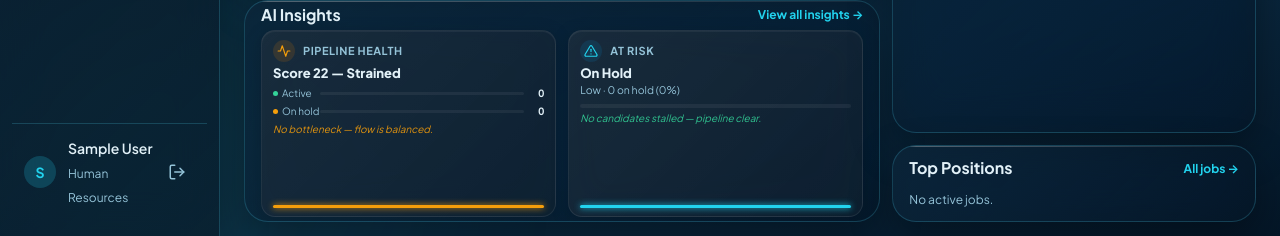
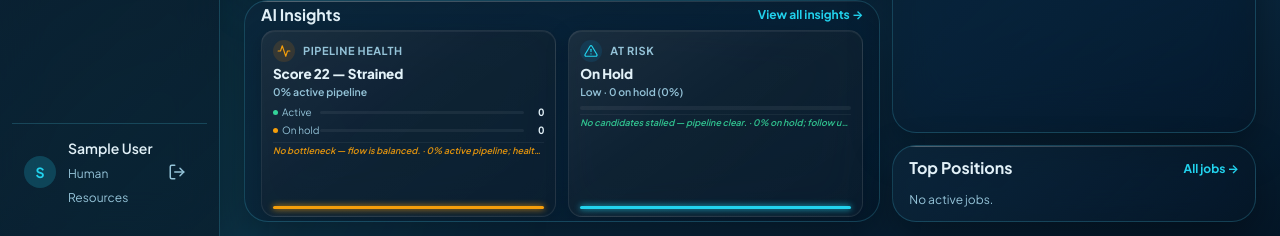
Before and after one commit to Ctum0/Altrium-Hiring-Tracker, a Django app: page /hr-dashboard/ in a window 1280 px wide. Shown: the part 660-896 px from the top of the page. Run offline with Django 5.2, Linux system fonts and the light colour scheme; the visitor is signed in with stand-in values (Sample User, id 1); data that the repository does not hold is empty; some web fonts are replaced.

Commit message:
Refine AI Insights: intelligence hierarchy + glass premium + Recent Activity context
- AI Insights backend: split each card into actionable line + reasoning
  line (ai_reason/bottleneck_reason/risk_reason); clarify wording to
  signal "what to do next" rather than raw counts
- Template: rework Top Role/Best Fit/Health/Risk card internals to
  4-layer intelligence hierarchy (value, support metric, mini
  visualization, action+reason) capped at 163px; shorten gap/padding
  to keep fold within single-screen viewport
- Glass: deepen to 145deg gradient + 20px blur + layered inset shadows
  with aligned light-mode variant (white translucence)
- Recent Activity: add action verbs (Applied/Interviewing/Hired/etc),
  assignee line, and status-tinted timeline dots; hover highlight
- Keep entire dashboard grid, card heights, and viewport behavior intact;
  validated 1440x900 and 1280x800 at 73/73 tests passing

```diff
--- a/accounts/templates/accounts/hr_dashboard.html
+++ b/accounts/templates/accounts/hr_dashboard.html
@@ -210,7 +210,7 @@
           {% if insight.id == 'top_role' and insight.rank %}
           <div class="ai-insight-body">
             <span class="ai-insight-value">{{ insight.value }}</span>
-            <span class="ai-insight-text">Demand {{ insight.demand_score }}% · {{ insight.leader_label }}</span>
+            <span class="ai-insight-support">Demand {{ insight.demand_score }}% · {{ insight.leader_label }}</span>
           </div>
           <div class="ai-mini-bars">
             {% for r in insight.rank|slice:":2" %}
@@ -224,12 +224,12 @@
             {% endfor %}
           </div>
           {% if insight.skill_tokens %}<div class="ai-chip-row">{% for chip in insight.skill_tokens|slice:":2" %}<span class="ai-chip">{{ chip }}</span>{% endfor %}</div>{% endif %}
-          <span class="ai-line">{{ insight.ai_line }}</span>
+          <span class="ai-advice">{{ insight.ai_line }} · {{ insight.ai_reason }}</span>
 
           {% elif insight.id == 'best_fit' %}
           <div class="ai-insight-body">
             <span class="ai-insight-value">{{ insight.value }}</span>
-            <span class="ai-insight-text">{{ insight.match_score }}% match · {{ insight.match_band }}</span>
+            <span class="ai-insight-support ai-support-{{ insight.accent }}">{{ insight.match_score }}% match · {{ insight.match_band }}</span>
           </div>
           <div class="ai-fit-bar-wrap">
             <div class="ai-fit-bar-track">
@@ -242,11 +242,12 @@
             {% for chip in insight.skill_chips|slice:":2" %}<span class="ai-chip ai-chip-{{ insight.accent }}">{{ chip }}</span>{% endfor %}
           </div>
           {% endif %}
-          <span class="ai-line ai-line-{{ insight.accent }}">{{ insight.ai_line_best }}</span>
+          <span class="ai-advice ai-advice-{{ insight.accent }}">{{ insight.ai_line_best }} · {{ insight.ai_reason_best }}</span>
 
           {% elif insight.id == 'health' %}
           <div class="ai-insight-body">
             <span class="ai-insight-value">Score {{ insight.health_score }} — {{ insight.value }}</span>
+            <span class="ai-insight-support">{{ insight.active_pct }}% active pipeline</span>
           </div>
           <div class="ai-health-bars">
             <div class="ai-health-bar-row">
@@ -266,19 +267,19 @@
               <span class="ai-health-count">{{ insight.hold_count }}</span>
             </div>
           </div>
-          <span class="ai-line ai-line-{{ insight.accent }}">{{ insight.bottleneck_line }}</span>
+          <span class="ai-advice ai-advice-{{ insight.accent }}">{{ insight.bottleneck_line }} · {{ insight.bottleneck_reason }}</span>
 
           {% elif insight.id == 'risk' %}
           <div class="ai-insight-body">
             <span class="ai-insight-value">{{ insight.value }}</span>
-            <span class="ai-insight-text">{{ insight.risk_level }} · {{ insight.count }} on hold ({{ insight.risk_pct }}%)</span>
+            <span class="ai-insight-support">{{ insight.risk_level }} · {{ insight.count }} on hold ({{ insight.risk_pct }}%)</span>
           </div>
           <div class="ai-risk-gauge">
             <div class="ai-risk-gauge-track">
               <div class="ai-risk-gauge-fill tone-{{ insight.risk_tone }}" style="width:{{ insight.risk_pct }}%"></div>
             </div>
           </div>
-          <span class="ai-line ai-line-{{ insight.risk_tone }}">{{ insight.risk_ai }}</span>
+          <span class="ai-advice ai-advice-{{ insight.risk_tone }}">{{ insight.risk_ai }} · {{ insight.risk_reason }}</span>
 
           {% else %}
           <div class="ai-insight-body">
@@ -309,16 +310,22 @@
         {% for app in recent_applications|slice:":3" %}
         <a href="{% url 'candidates:detail' app.candidate_id %}" class="activity-item">
           <div class="activity-dot-col">
-            <div class="activity-dot"></div>
+            <div class="activity-dot status-dot-{{ app.status }}"></div>
             <div class="activity-dot-line"></div>
           </div>
           <div class="activity-content">
-            <div class="flex items-center justify-between">
+            <div class="activity-name-row">
               <span class="activity-name">{{ app.candidate.full_name }}</span>
               <span class="activity-time">{{ app.updated_at|timesince }} ago</span>
             </div>
+            <div class="activity-action-line">
+              <span class="activity-action-text">
+                {% if app.status == 'hired' %}Hired for{% elif app.status == 'rejected' %}Rejected from{% elif app.status == 'in_progress' %}Interviewing at{% elif app.status == 'shortlisted' %}Shortlisted for{% elif app.status == 'on_hold' %}On hold for{% else %}Applied to{% endif %}
+                {{ app.job.title|truncatechars:22 }}
+              </span>
+            </div>
             <div class="activity-meta-row">
-              <span class="activity-job-label">{{ app.job.title }}</span>
+              <span class="activity-assignee">{% if app.assigned_to %}{{ app.assigned_to.get_full_name|default:app.assigned_to.username }}{% else %}Unassigned{% endif %}</span>
               <span class="badge badge-{{ app.status }}">{{ app.get_status_display }}</span>
             </div>
           </div>
--- a/accounts/views.py
+++ b/accounts/views.py
@@ -199,13 +199,17 @@ class HRDashboardView(LoginRequiredMixin, ListView):
             demand_score = min(99, 68 + top_pct + (total_roles * 2))
 
             if total_roles == 1:
-                ai_line = 'Only role with candidates right now.'
+                ai_line = 'Only role with candidates — open more reqs.'
+                ai_reason = 'All {} applications target this role.'.format(total_apps)
             elif share_gap >= 15:
-                ai_line = 'Clear demand outlier — {:.0f}% above next role.'.format(share_gap)
+                ai_line = 'Demand outlier. Prioritize sourcing here.'
+                ai_reason = '{:.0f}% above next role; candidate gravity is clear.'.format(share_gap)
             elif top_pct >= 30:
                 ai_line = 'Strong concentration — {:.0f}% of pipeline.'.format(top_pct)
+                ai_reason = 'Allocate interview capacity to this lane first.'
             else:
-                ai_line = 'Highest volume, distributed pipeline.'
+                ai_line = 'Balanced demand across roles.'
+                ai_reason = 'No single role dominates; keep the funnel wide.'
 
             role_rank = [
                 {
@@ -233,6 +237,7 @@ class HRDashboardView(LoginRequiredMixin, ListView):
                 'leader_label': leader_label,
                 'skill_tokens': skill_tokens,
                 'ai_line': ai_line,
+                'ai_reason': ai_reason,
                 'total_roles': total_roles,
             })
 
@@ -251,13 +256,16 @@ class HRDashboardView(LoginRequiredMixin, ListView):
             match_score = min(99, max(54, round(0.55 * 94 + 0.45 * float(avg_sc or 60))))
             if match_score >= 85:
                 match_band = 'Excellent'
-                ai_line_best = 'Strong talent-role alignment.'
+                ai_line_best = 'Strong fit — move to interviews.'
+                ai_reason_best = 'Role requirements align cleanly with pipeline talent.'
             elif match_score >= 70:
                 match_band = 'Strong'
                 ai_line_best = 'Good overlap — prioritize interviews.'
+                ai_reason_best = 'Core skills present; screen for edge requirements.'
             else:
                 match_band = 'Moderate'
                 ai_line_best = 'Review skills vs. requirements.'
+                ai_reason_best = 'Gaps detected — validate with a technical screen.'
             best_job = None
             try:
                 from jobs.models import Job as _BestJob
@@ -290,6 +298,7 @@ class HRDashboardView(LoginRequiredMixin, ListView):
                 'match_score': match_score,
                 'match_band': match_band,
                 'ai_line_best': ai_line_best,
+                'ai_reason_best': ai_reason_best,
                 'skill_chips': skill_chips,
             })
 
@@ -312,12 +321,16 @@ class HRDashboardView(LoginRequiredMixin, ListView):
         bottleneck = max(stage_scores, key=lambda x: x[1])
         if bottleneck[1] <= 1:
             bottleneck_line = 'No bottleneck — flow is balanced.'
+            bottleneck_reason = '{}% active pipeline; healthy distribution.'.format(active_pct)
         elif bottleneck[0] == 'On hold':
             bottleneck_line = 'Clear on-hold queue to restore flow.'
+            bottleneck_reason = '{} on hold — longest dwell time.'.format(bottleneck[1])
         elif bottleneck[0] == 'Rejected':
             bottleneck_line = 'High rejection rate — review screening.'
+            bottleneck_reason = '{} rejected; tighten top-of-funnel criteria.'.format(bottleneck[1])
         else:
             bottleneck_line = '{} holds most candidates — keep moving.'.format(bottleneck[0])
+            bottleneck_reason = '{} in {}; check SLA.'.format(bottleneck[1], bottleneck[0])
         ai_insights.append({
             'id': 'health',
             'icon': 'pulse',
@@ -338,19 +351,11 @@ class HRDashboardView(LoginRequiredMixin, ListView):
             'bottleneck_label': bottleneck[0],
             'bottleneck_count': bottleneck[1],
             'bottleneck_line': bottleneck_line,
+            'bottleneck_reason': bottleneck_reason,
         })
 
         on_hold_count = sd.get('on_hold', 0)
         risk_pct = round((on_hold_count / total_apps) * 100)
-        if on_hold_count == 0:
-            risk_level, risk_tone = 'Low', 'green'
-            risk_ai = 'No candidates stalled — pipeline clear.'
-        elif risk_pct < 25:
-            risk_level, risk_tone = 'Watch', 'amber'
-            risk_ai = 'Small queue forming — check in today.'
-        else:
-            risk_level, risk_tone = 'Elevated', 'red'
-            risk_ai = '{}% stalled — follow up within 48h.'.format(risk_pct)
         stale_count = 0
         try:
             from datetime import timedelta
@@ -360,6 +365,18 @@ class HRDashboardView(LoginRequiredMixin, ListView):
             stale_count = _App.objects.filter(status='on_hold', updated_at__lt=cutoff).count()
         except Exception:
             pass
+        if on_hold_count == 0:
+            risk_level, risk_tone = 'Low', 'green'
+            risk_ai = 'No candidates stalled — pipeline clear.'
+            risk_reason = '0% on hold; follow up on rejected if needed.'
+        elif risk_pct < 25:
+            risk_level, risk_tone = 'Watch', 'amber'
+            risk_ai = 'Small queue forming — check in today.'
+            risk_reason = '{} on hold ({} stale {}) — quick check-in recovers.'.format(on_hold_count, stale_count, '>3d' if stale_count else 'recent')
+        else:
+            risk_level, risk_tone = 'Elevated', 'red'
+            risk_ai = '{}% stalled — follow up within 48h.'.format(risk_pct)
+            risk_reason = '{} stalled, {} stale — unblock now.'.format(on_hold_count, stale_count)
         ai_insights.append({
             'id': 'risk',
             'icon': 'alert',
@@ -374,6 +391,7 @@ class HRDashboardView(LoginRequiredMixin, ListView):
             'risk_level': risk_level,
             'risk_tone': risk_tone,
             'risk_ai': risk_ai,
+            'risk_reason': risk_reason,
             'stale_count': stale_count,
             'total': total_apps,
         })
--- a/static/css/app.css
+++ b/static/css/app.css
@@ -926,22 +936,21 @@ a:hover {
   display: flex;
   flex-direction: column;
   gap: 4px;
-  padding: 9px 11px 8px;
-  border: 1px solid rgba(255,255,255,0.08);
+  padding: 9px 11px 7px;
+  border: 1px solid rgba(255,255,255,0.09);
   border-radius: var(--radius);
-  background: linear-gradient(135deg, rgba(255,255,255,0.06) 0%, rgba(255,255,255,0.015) 100%), var(--surface-2);
-  backdrop-filter: blur(18px) saturate(130%);
-  -webkit-backdrop-filter: blur(18px) saturate(130%);
+  background: linear-gradient(145deg, rgba(255,255,255,0.07) 0%, rgba(255,255,255,0.018) 45%, rgba(255,255,255,0.004) 100%), var(--surface-2);
+  backdrop-filter: blur(20px) saturate(140%);
+  -webkit-backdrop-filter: blur(20px) saturate(140%);
   min-height: 0;
-  max-height: 212px;
   overflow: hidden;
-  box-shadow: 0 4px 18px rgba(0,0,0,0.18), inset 0 1px 0 rgba(255,255,255,0.05);
+  box-shadow: 0 6px 22px rgba(0,0,0,0.22), inset 0 1px 0 rgba(255,255,255,0.06), inset 0 -1px 0 rgba(255,255,255,0.02);
   transition: transform 200ms ease, border-color 200ms ease, box-shadow 200ms ease;
 }
 .main-content.dashboard-single-screen .ai-insight-card:hover {
   transform: translateY(-2px);
-  border-color: var(--border-strong);
-  box-shadow: 0 8px 28px rgba(0,0,0,0.28), inset 0 1px 0 rgba(255,255,255,0.06);
+  border-color: rgba(255,255,255,0.14);
+  box-shadow: 0 10px 30px rgba(0,0,0,0.32), inset 0 1px 0 rgba(255,255,255,0.08), inset 0 -1px 0 rgba(255,255,255,0.03);
 }
 .main-content.dashboard-single-screen .ai-insight-head {
   display: flex;
@@ -1014,25 +1023,23 @@ a:hover {
 .main-content.dashboard-single-screen .accent-bar-amber { background: var(--status-pending); box-shadow: 0 0 6px var(--status-pending); }
 
 /* AI Insights — Refined internals (same footprint, higher information density) */
-.main-content.dashboard-single-screen .ai-insight-card .ai-insight-body { gap: 1px; }
-.main-content.dashboard-single-screen .ai-insight-card .ai-insight-value { font-size: 13px; font-weight: 800; color: var(--ink); line-height: 1.2; white-space: nowrap; overflow: hidden; text-overflow: ellipsis; }
-.main-content.dashboard-single-screen .ai-insight-card .ai-insight-text { font-size: 10.5px; color: var(--muted); }
+.main-content.dashboard-single-screen .ai-insight-card .ai-insight-body { gap: 2px; }
+.main-content.dashboard-single-screen .ai-insight-card .ai-insight-value { font-size: 13.5px; font-weight: 800; color: var(--ink); line-height: 1.2; white-space: nowrap; overflow: hidden; text-overflow: ellipsis; letter-spacing: -0.01em; }
+.main-content.dashboard-single-screen .ai-insight-card .ai-insight-support { font-size: 10.5px; font-weight: 600; color: var(--muted); white-space: nowrap; overflow: hidden; text-overflow: ellipsis; }
+.main-content.dashboard-single-screen .ai-insight-support.ai-support-violet { color: rgba(129, 140, 248, 0.85); }
 
 /* Shared micro elements */
-.main-content.dashboard-single-screen .ai-insight-meta-row { display: flex; align-items: center; gap: 5px; flex-wrap: wrap; }
-.main-content.dashboard-single-screen .ai-meta-dot { color: var(--muted); font-size: 10px; }
-.main-content.dashboard-single-screen .ai-meta-muted { font-size: 10px; font-weight: 600; color: var(--muted); white-space: nowrap; }
-.main-content.dashboard-single-screen .ai-meta-muted.ai-meta-violet { color: var(--accent-violet); }
-.main-content.dashboard-single-screen .ai-demand-score { font-size: 10px; font-weight: 800; color: var(--brand); letter-spacing: 0.02em; }
-.main-content.dashboard-single-screen .ai-line { font-size: 10px; font-style: italic; color: var(--muted); line-height: 1.25; display: block; white-space: nowrap; overflow: hidden; text-overflow: ellipsis; }
-.main-content.dashboard-single-screen .ai-line-violet { color: rgba(129, 140, 248, 0.85); }
-.main-content.dashboard-single-screen .ai-line-amber { color: rgba(245, 158, 11, 0.9); }
-.main-content.dashboard-single-screen .ai-line-green { color: rgba(52, 211, 153, 0.9); }
-.main-content.dashboard-single-screen .ai-line-red { color: rgba(248, 113, 113, 0.9); }
-.main-content.dashboard-single-screen .ai-line-blue { color: rgba(34, 211, 238, 0.9); }
 .main-content.dashboard-single-screen .ai-chip-row { display: flex; flex-wrap: wrap; gap: 4px; }
 .main-content.dashboard-single-screen .ai-chip { font-size: 9px; font-weight: 700; padding: 2px 6px; border-radius: 9999px; background: rgba(34, 211, 238, 0.14); color: var(--brand); white-space: nowrap; }
 .main-content.dashboard-single-screen .ai-chip-violet { background: rgba(129, 140, 248, 0.14); color: var(--accent-violet); }
+
+/* AI advice — single actionable+reason line, same vertical cost as old ai-line */
+.main-content.dashboard-single-screen .ai-advice { font-size: 9px; font-weight: 600; font-style: italic; color: var(--muted); line-height: 1.3; display: block; white-space: nowrap; overflow: hidden; text-overflow: ellipsis; border-top: 1px solid rgba(255,255,255,0.05); padding-top: 2px; }
+.main-content.dashboard-single-screen .ai-advice-violet { color: rgba(129, 140, 248, 0.85); }
+.main-content.dashboard-single-screen .ai-advice-amber { color: rgba(245, 158, 11, 0.9); }
+.main-content.dashboard-single-screen .ai-advice-green { color: rgba(52, 211, 153, 0.9); }
+.main-content.dashboard-single-screen .ai-advice-red { color: rgba(248, 113, 113, 0.9); }
+[data-theme="light"] .main-content.dashboard-single-screen .ai-advice { border-top-color: rgba(0,0,0,0.06); }
 
 /* Top Role — mini bar chart */
 .main-content.dashboard-single-screen .ai-mini-bars { display: flex; flex-direction: column; gap: 3px; margin-top: 1px; }
```
Also changed, not shown: other parts of static/css/app.css (+18 -26 lines).
